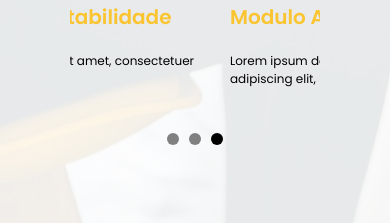
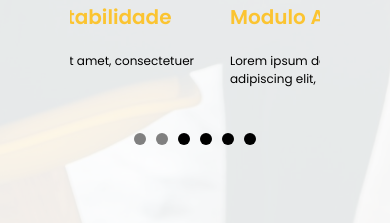
Before and after one commit to arturwatana/layout-mactek, a React (Vite) app: page / in a window 390 px wide. Shown: the part 1800-2023 px from the top of the page. Built offline with nearby package versions, Linux system fonts and the light colour scheme.

Commit message:
fix: img weight

```diff
--- a/src/Components/BurgerMenu/index.tsx
+++ b/src/Components/BurgerMenu/index.tsx
@@ -1,5 +1,6 @@
 import { Flex } from "@chakra-ui/react"
 import { motion } from "framer-motion"
+import { useState } from "react"
 
 type NavBarProps = {
     setOpenBurger: React.Dispatch<React.SetStateAction<boolean>>,
@@ -7,7 +8,7 @@ type NavBarProps = {
   }
 
 export default function BurgerMenu({setOpenBurger}: NavBarProps) {
-
+    const [filterWord, setFilterWord] = useState<string>("")
     const words: string[] = ["Todos Módulos", "A Mactek", "Suporte", "Contato"]
 
     const variants = {
@@ -44,9 +45,10 @@ export default function BurgerMenu({setOpenBurger}: NavBarProps) {
                         <option value="Aduaneiro"/>
                         <option value="Financeiro"/>
                     </datalist>
-               </motion.div>
+                   </motion.div>
                     <motion.div  style={{ width: "100%",  justifyContent:"center", alignItems:"center", borderRadius: "10px", display: "flex", flexDirection: "column", gap: "20px" }}>
-                        {words.map((word, index) => (<motion.a initial={{opacity: 0, y: -20}} variants={variants} custom={index + 1} animate={"renderLi"} style={{ cursor: "pointer", fontSize: 25 }}>{word}</motion.a>))}
+                        { filterWord.length > 1 ? words.filter(word => word.includes(filterWord)).map((word, index) => (<motion.a initial={{opacity: 0, y: -20}} variants={variants} custom={index + 1} animate={"renderLi"} style={{ cursor: "pointer", fontSize: 25 }}>{word}</motion.a>)) :
+                        words.map((word, index) => (<motion.a initial={{opacity: 0, y: -20}} variants={variants} custom={index + 1} animate={"renderLi"} style={{ cursor: "pointer", fontSize: 25 }}>{word}</motion.a>))}
                         <motion.button initial={{opacity: 0, y: -20}} variants={variants} custom={5} animate={"renderLi"} style={{fontSize: "13.1px", borderRadius: "5px", border:" 2px solid #FBC431", height:"32px", padding: "0 15px", background: "none", color: "#FBC431"}} whileHover={{color: "rgba(255,255,255,0.8)", background: "#FBC431"}} ><motion.a href="https://download.teamviewer.com/download/TeamViewer_Setup_x64.exe" >Windows</motion.a></motion.button>
                         <motion.button initial={{opacity: 0, y: -20}} variants={variants} custom={6} animate={"renderLi"} style={{fontSize: "13.1px", borderRadius: "5px", border:" 2px solid #FBC431", height:"32px", padding: "0 15px", background: "none", color: "#FBC431"}} whileHover={{color: "rgba(255,255,255,0.8)", background: "#FBC431"}} ><motion.a href="https://download.teamviewer.com/download/TeamViewer.dmg" >Mac OS</motion.a></motion.button>
 
--- a/src/Components/MainComponent/index.tsx
+++ b/src/Components/MainComponent/index.tsx
@@ -224,12 +224,12 @@ export default function MainComponent() {
                       <Text fontWeight={300} fontSize={"16px"} w="90%">Fundada em 2004, a <span style={{ color: "#FBC431" }}>Mactek Sistemas©</span> é hoje uma empresa 100% brasileira. A idéia do desenvolvimento de um software para atender as necessidades dos freight forwarder surgiu ainda antes, em 1997. Pela participação ativa em um escritório de agenciamento de cargas local, a <span style={{ color: "#FBC431" }}>Mactek Sistemas© </span>vislumbrou a necessidade de uma ferramenta que controle os embarques e os faturamentos dos serviços prestados.</Text>
                       <Text fontWeight={300} fontSize={"16px"} w="90%">Essa idéia deu origem ao <span style={{ color: "#FBC431" }}>ATLANTIS©</span>, um software totalmente destinado a atender as necessidades do freight forwarder em todos os modais. Iniciando através dos modais aéreo e marítimo, o Cheetah X© foi lapidando ao longo do tempo através das experiências de parceiros e clientes, transformando-se numa ferramenta sólida e flexível, para pequenas, médias e grandes empresas no segmento de transporte Internacional.</Text>
                       <Flex justifyContent={{ sm: "center", xl: "start" }} w="100%" >
-                        <Button fontSize={"15px"} w={{ sm: "65%", xl: "25%" }} _hover={{ color: "rgba(255,255,255,0.8)", background: "#C89C27" }} p={"0 18px"} background={"#FBC431"} fontWeight={500} color={"rgba(255,255,255,0.8)"}>Conheca mais</Button>
+                        <Button fontSize={"15px"} w={{ sm: "65%", xl: "45%" }} _hover={{ color: "rgba(255,255,255,0.8)", background: "#C89C27" }} p={"0 18px"} background={"#FBC431"} fontWeight={500} color={"rgba(255,255,255,0.8)"}>Conheca mais</Button>
                       </Flex>
                     </Flex>
                   </Flex>
                 </Flex>
-                <Flex justifyContent={{ sm: "center", xl: "start" }} w="100%">
+                <Flex justifyContent={{ sm: "center", xl: "start" }} w={{sm: "100%", lg:"50%"}}>
                   <Flex w={{ sm: "70%", xl: "570px" }} >
                     <Image w="100%" h="100%" objectFit={"contain"} src={ATLANTIS} />
                   </Flex>
--- a/src/Components/ModulesSlider/index.tsx
+++ b/src/Components/ModulesSlider/index.tsx
@@ -10,6 +10,7 @@ type SwipeProps = {
 
 export default function ModulesSlider() {
     const [stopAnimation, setStopAnimation] = useState<boolean>(false)
+    const [isMobile, setIsMobile] = useState<boolean>(window.matchMedia("(max-width: 850px").matches)
 
     const [swipe, setSwipe] = useState<SwipeProps>({
         cards: 3,
@@ -24,6 +25,10 @@ export default function ModulesSlider() {
             }
         }),
     }
+
+    useEffect(() => {
+
+    }, [])
 
     function prevImg() {
         setSwipe((prev) => ({ ...prev, cardInView: prev.cardInView === 0 ? 2 : prev.cardInView - 1 }))
@@ -124,6 +129,9 @@ export default function ModulesSlider() {
                     <Box w="12px" h="12px" cursor={"pointer"} background={swipe.cardInView == 0 ? "black" : "gray" } onClick={() => {setSwipe((prev) => ({ ...prev, cardInView: 0 })); setStopAnimation(true)}} transition={"0.3s"} borderRadius={"50px"}/>
                     <Box w="12px" h="12px" cursor={"pointer"} background={swipe.cardInView == 1 ? "black" : "gray" }  onClick={() => {setSwipe((prev) => ({ ...prev, cardInView: 1 })); setStopAnimation(true)}} transition={"0.3s"}borderRadius={"50px"}/>
                     <Box w="12px" h="12px" cursor={"pointer"} background={swipe.cardInView == 2 ? "black" : "gray" }  onClick={() => {setSwipe((prev) => ({ ...prev, cardInView: 2 })); setStopAnimation(true)}} transition={"0.3s"}borderRadius={"50px"}/>
+                    {isMobile ? (<>  <Box w="12px" h="12px" cursor={"pointer"} background={swipe.cardInView == 2 ? "black" : "gray" }  onClick={() => {setSwipe((prev) => ({ ...prev, cardInView: 2 })); setStopAnimation(true)}} transition={"0.3s"}borderRadius={"50px"}/>
+                    <Box w="12px" h="12px" cursor={"pointer"} background={swipe.cardInView == 2 ? "black" : "gray" }  onClick={() => {setSwipe((prev) => ({ ...prev, cardInView: 2 })); setStopAnimation(true)}} transition={"0.3s"}borderRadius={"50px"}/>
+                    <Box w="12px" h="12px" cursor={"pointer"} background={swipe.cardInView == 2 ? "black" : "gray" }  onClick={() => {setSwipe((prev) => ({ ...prev, cardInView: 2 })); setStopAnimation(true)}} transition={"0.3s"}borderRadius={"50px"}/></>) : ""}
 
                 </Flex>
             </Flex>
```
